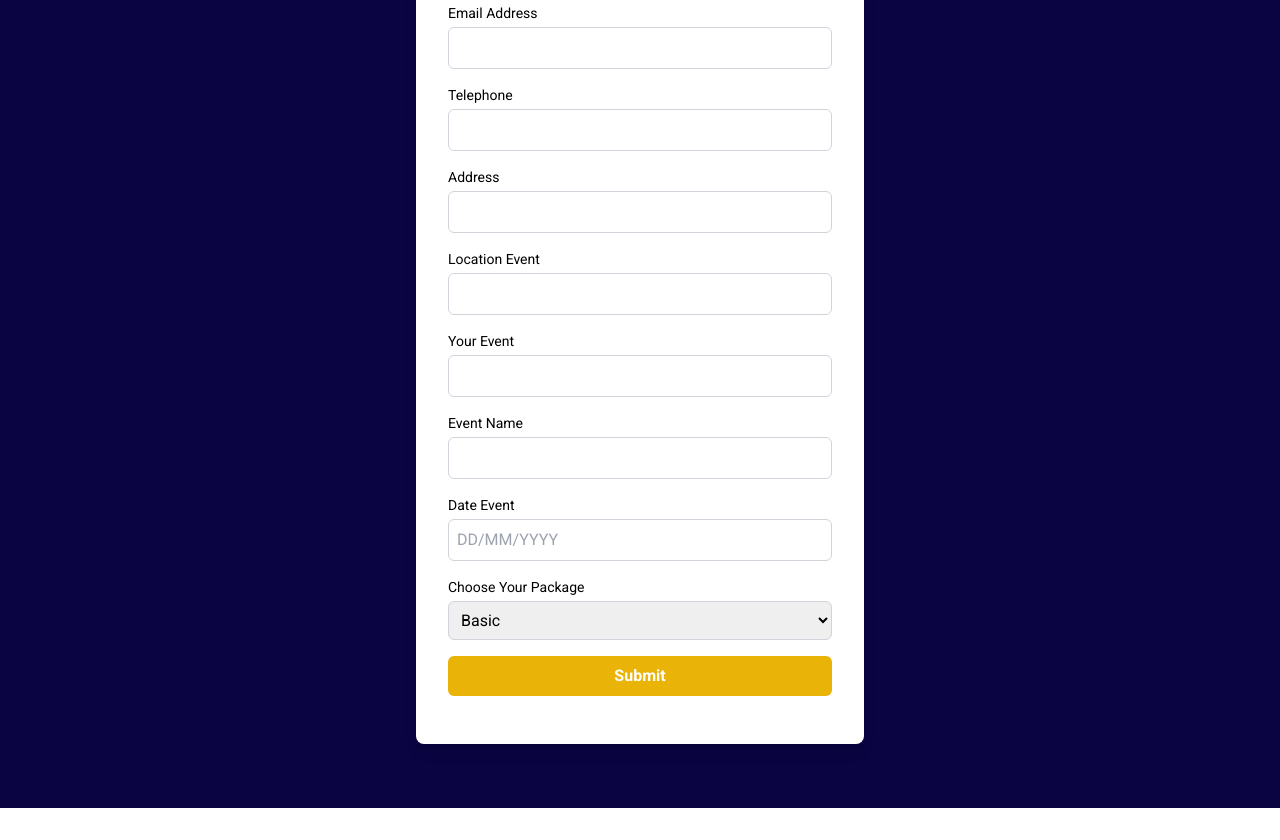
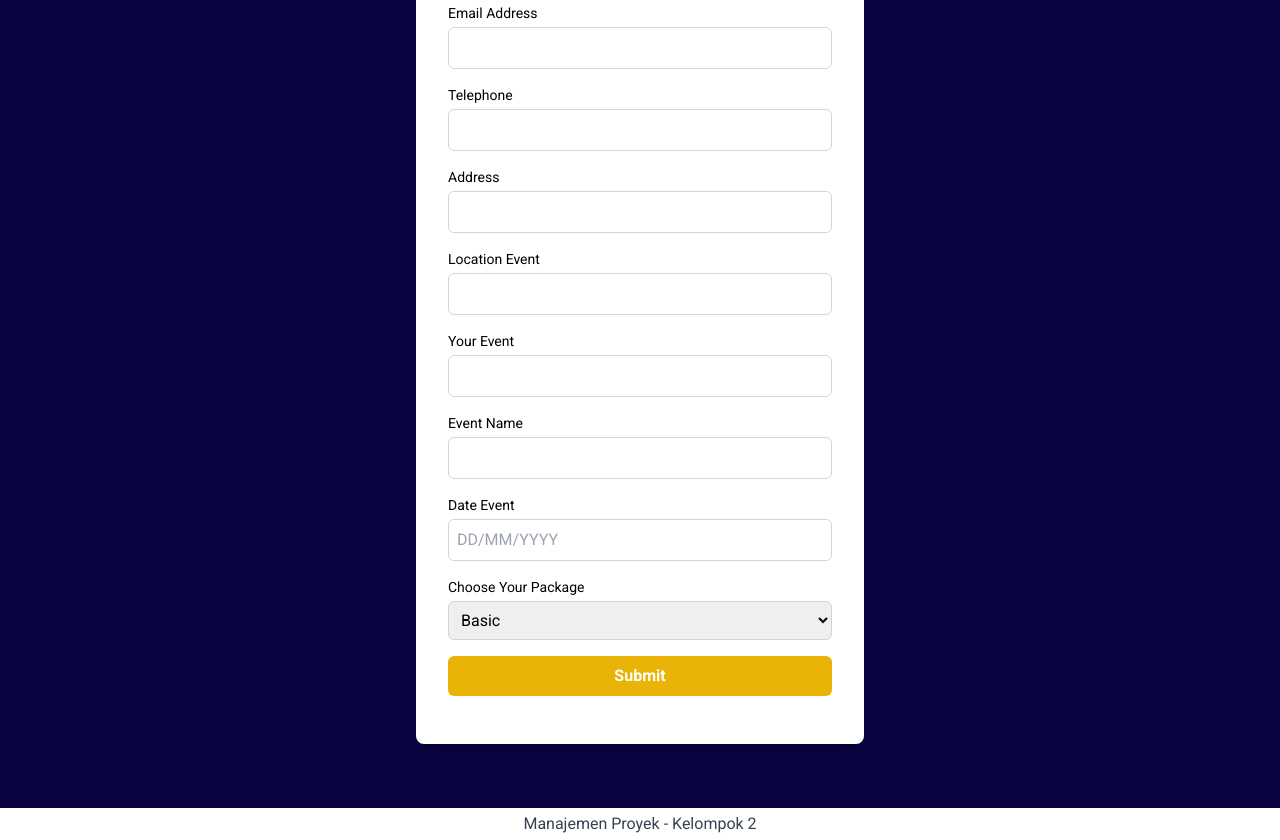
Before and after one commit to miftahudinrifki/broadcast_manager_mk, a plain HTML site: page booknow.html in a window 1280 px wide. Shown: the part 363-1203 px from the top of the page. Before the commit the page ends 1171 px from the top, so only its background shows below. Drawn offline with nearby package versions, Linux system fonts and the light colour scheme.

Commit message:
Update booknow.html

```diff
--- a/booknow.html
+++ b/booknow.html
@@ -34,7 +34,7 @@
 
         <a class="text-gray-900 hover:text-yellow-500" href="booknow.html">book now</a>
 
-        <a class="text-gray-900 hover:text-yellow-500" href="login.html">
+        <a class="text-gray-900 hover:text-yellow-500" href="loginreal.html">
           <i class="fas fa-user-circle">
           </i>
         </a>
@@ -121,5 +121,10 @@
     </form>
    </div>
   </main>
+  <footer class="bg-white text-center py-1">
+    <p class="text-gray-700">
+     Manajemen Proyek - Kelompok 2
+    </p>
+   </footer>
  </body>
 </html>
```
